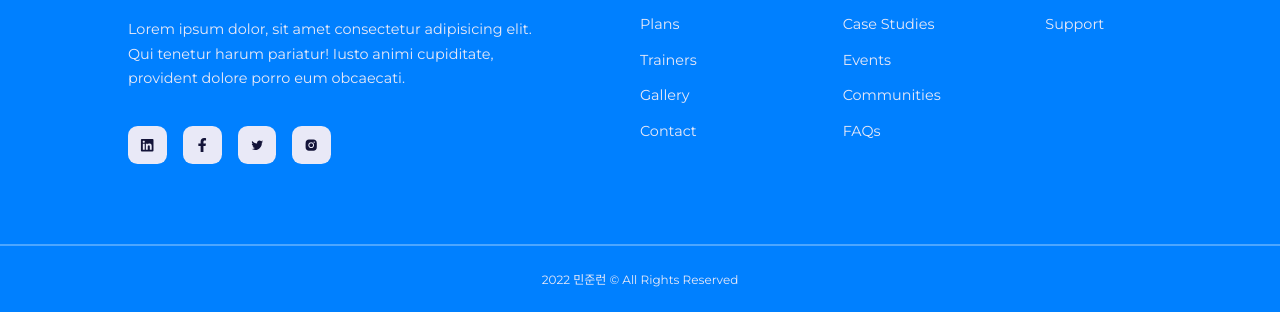
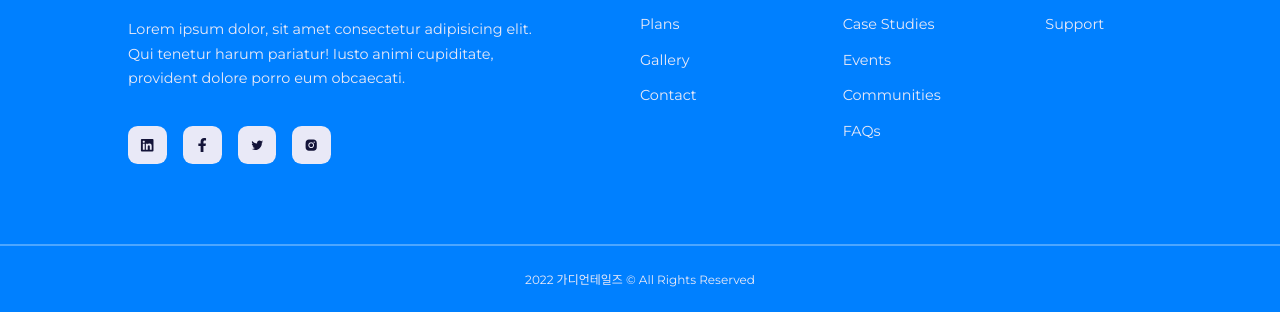
Before and after one commit to mj0920/project, a React (Create React App) app: page / in a window 1280 px wide. Shown: the part 4272-4584 px from the top of the page. Built offline with nearby package versions, Linux system fonts and the light colour scheme.

Commit message:
다시보내기

```diff
--- a/src/components/Footer.jsx
+++ b/src/components/Footer.jsx
@@ -30,7 +30,7 @@ const Footer = () => {
                 <h4>Permalinks</h4>
                 <Link to="/about">About</Link>
                 <Link to="/plans">Plans</Link>
-                <Link to="/trainers">Trainers</Link>
+
                 <Link to="/gallery">Gallery</Link>
                 <Link to="/contact">Contact</Link>
             </article>
@@ -49,7 +49,7 @@ const Footer = () => {
             </article>
         </div>
         <div className="footer__copyright">
-            <small>2022 민준런 &copy; All Rights Reserved</small>
+            <small>2022 가디언테일즈 &copy; All Rights Reserved</small>
         </div>
     </footer>
   )
```
